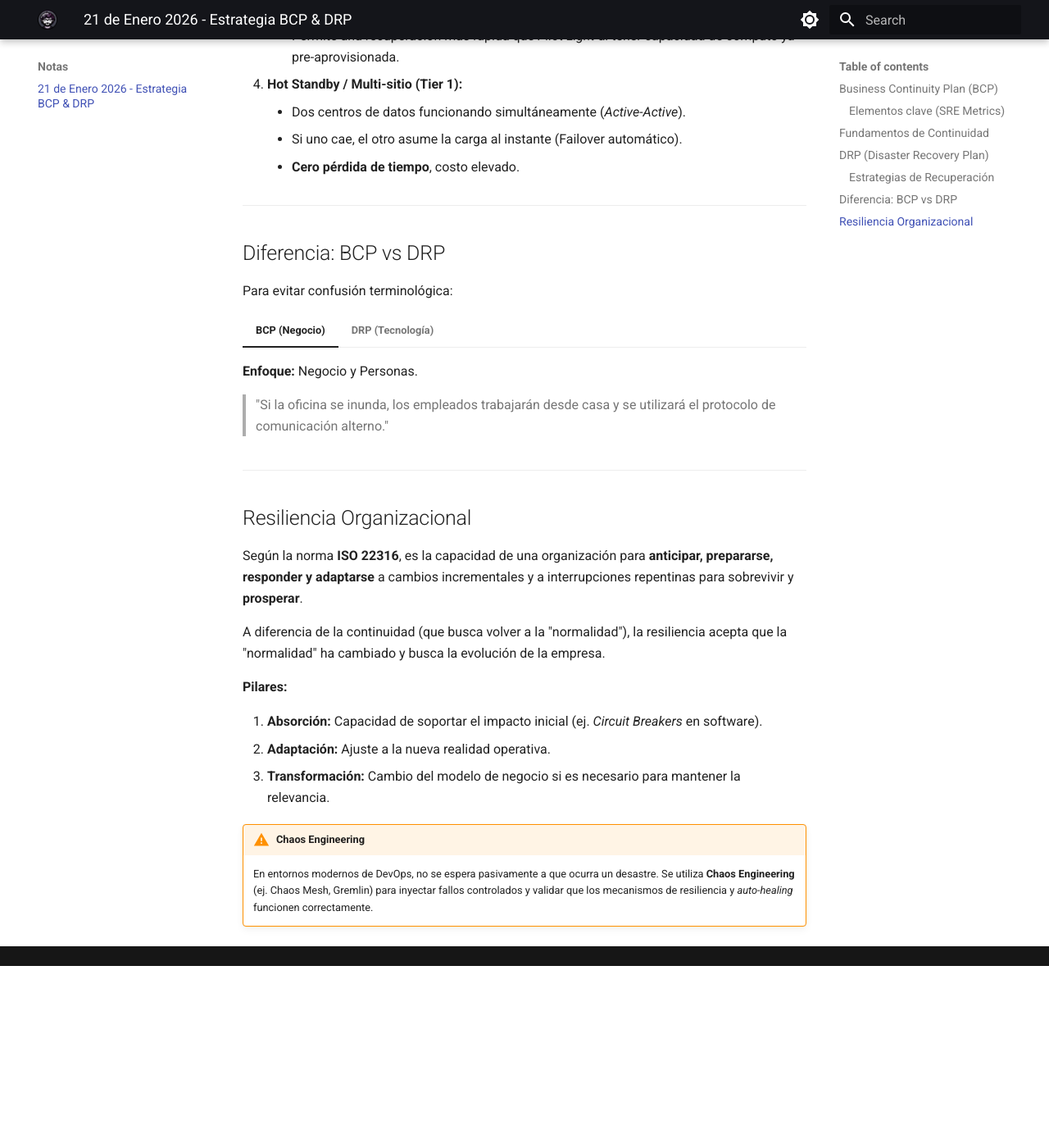
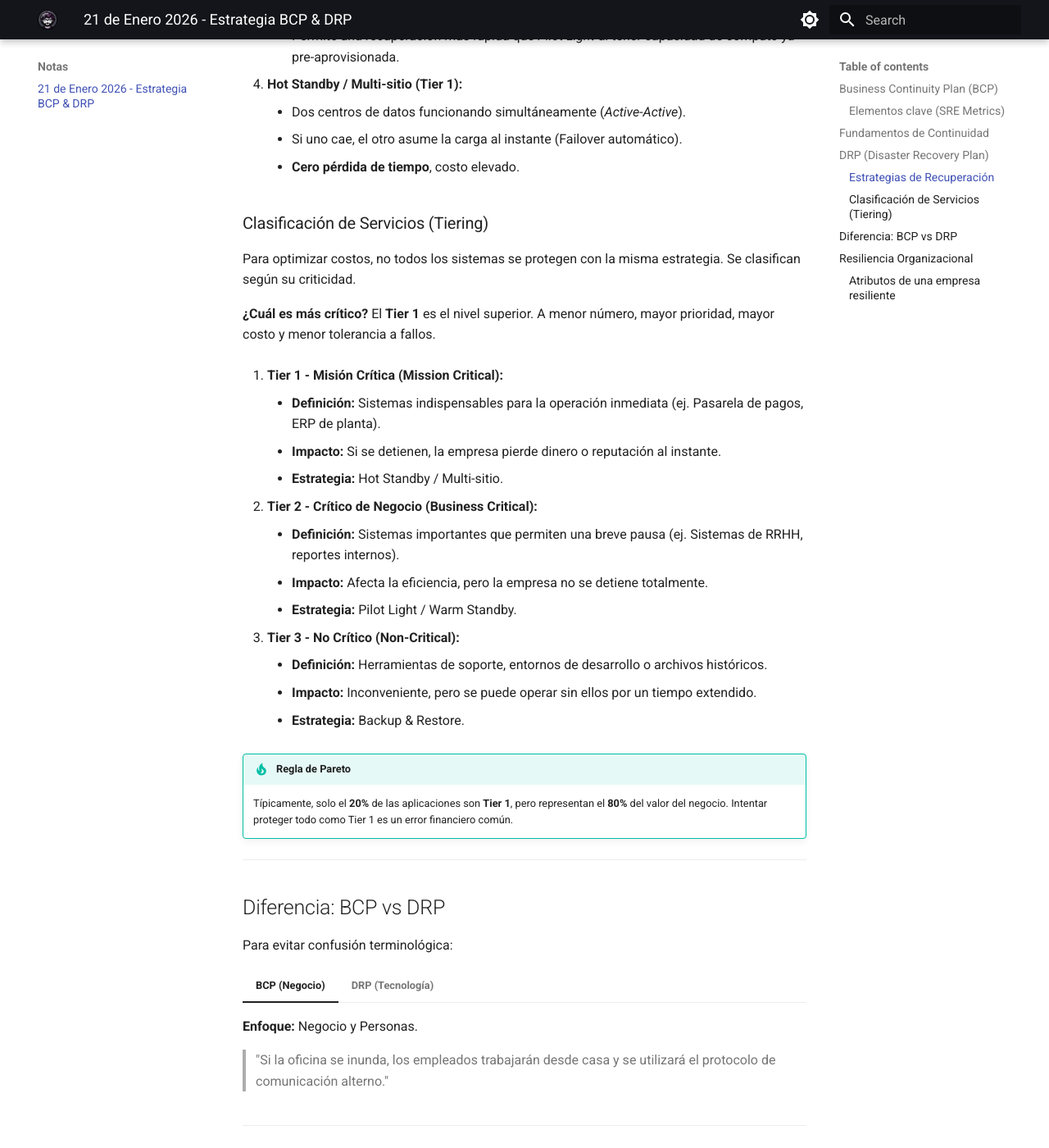
Before and after one commit to m0r4a/cnrd, an MkDocs documentation site: the page built from notes/notas/21_enero_2026.md, in a window 1280 px wide and 1400 px high, scrolled down 2324 px. Shown: the whole window at 82% size. Built offline with MkDocs 1.6.1 and Material for MkDocs 9.7.7, drawn with Linux system fonts in a browser that asks for light colours; before the commit the page ends 3502 px from its top, so only the background shows below that; some of the changed text lies outside the part shown.

Commit message:
First day final

```diff
--- a/notes/notas/21_enero_2026.md
+++ b/notes/notas/21_enero_2026.md
@@ -88,6 +88,31 @@ Se ordenan típicamente por costo y complejidad (de menor a mayor):
     * Si uno cae, el otro asume la carga al instante (Failover automático).
     * **Cero pérdida de tiempo**, costo elevado.
 
+### Clasificación de Servicios (Tiering)
+
+Para optimizar costos, no todos los sistemas se protegen con la misma estrategia. Se clasifican según su criticidad.
+
+**¿Cuál es más crítico?**
+El **Tier 1** es el nivel superior. A menor número, mayor prioridad, mayor costo y menor tolerancia a fallos.
+
+1.  **Tier 1 - Misión Crítica (Mission Critical):**
+    * **Definición:** Sistemas indispensables para la operación inmediata (ej. Pasarela de pagos, ERP de planta).
+    * **Impacto:** Si se detienen, la empresa pierde dinero o reputación al instante.
+    * **Estrategia:** Hot Standby / Multi-sitio.
+
+2.  **Tier 2 - Crítico de Negocio (Business Critical):**
+    * **Definición:** Sistemas importantes que permiten una breve pausa (ej. Sistemas de RRHH, reportes internos).
+    * **Impacto:** Afecta la eficiencia, pero la empresa no se detiene totalmente.
+    * **Estrategia:** Pilot Light / Warm Standby.
+
+3.  **Tier 3 - No Crítico (Non-Critical):**
+    * **Definición:** Herramientas de soporte, entornos de desarrollo o archivos históricos.
+    * **Impacto:** Inconveniente, pero se puede operar sin ellos por un tiempo extendido.
+    * **Estrategia:** Backup & Restore.
+
+!!! tip "Regla de Pareto"
+    Típicamente, solo el **20%** de las aplicaciones son **Tier 1**, pero representan el **80%** del valor del negocio. Intentar proteger todo como Tier 1 es un error financiero común.
+
 ---
 
 ## Diferencia: BCP vs DRP
@@ -118,5 +143,16 @@ A diferencia de la continuidad (que busca volver a la "normalidad"), la resilien
 2.  **Adaptación:** Ajuste a la nueva realidad operativa.
 3.  **Transformación:** Cambio del modelo de negocio si es necesario para mantener la relevancia.
 
+### Atributos de una empresa resiliente
+
+Características distintivas que separan a una organización resiliente de una simplemente reactiva:
+
+* **Liderazgo compartido:** La toma de decisiones se descentraliza ante la crisis; no se espera pasivamente a que la cadena de mando dicte todas las órdenes.
+* **Cultura de Aprendizaje:** Se analiza cada fallo de manera sistémica (Post-Mortems) para mejorar, en lugar de buscar culpables.
+* **Visión a largo plazo:** No se sacrifican los valores fundamentales ni la estabilidad técnica por beneficios inmediatos.
+
+!!! quote "Dato clave"
+    Una organización resiliente no "rebota" al estado anterior (*bounce back*), sino que **"salta hacia adelante" (*bounce forward*)** hacia un estado mejorado y más robusto tras el incidente.
+
 !!! warning "Chaos Engineering"
     En entornos modernos de DevOps, no se espera pasivamente a que ocurra un desastre. Se utiliza **Chaos Engineering** (ej. Chaos Mesh, Gremlin) para inyectar fallos controlados y validar que los mecanismos de resiliencia y *auto-healing* funcionen correctamente.
```
